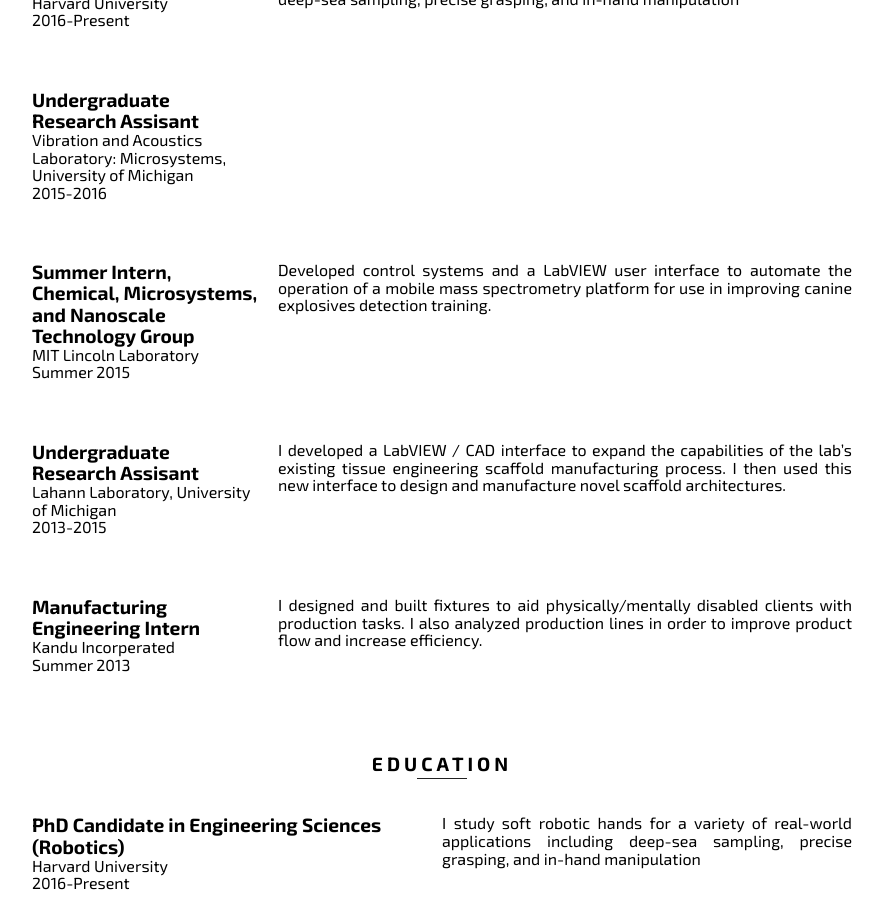
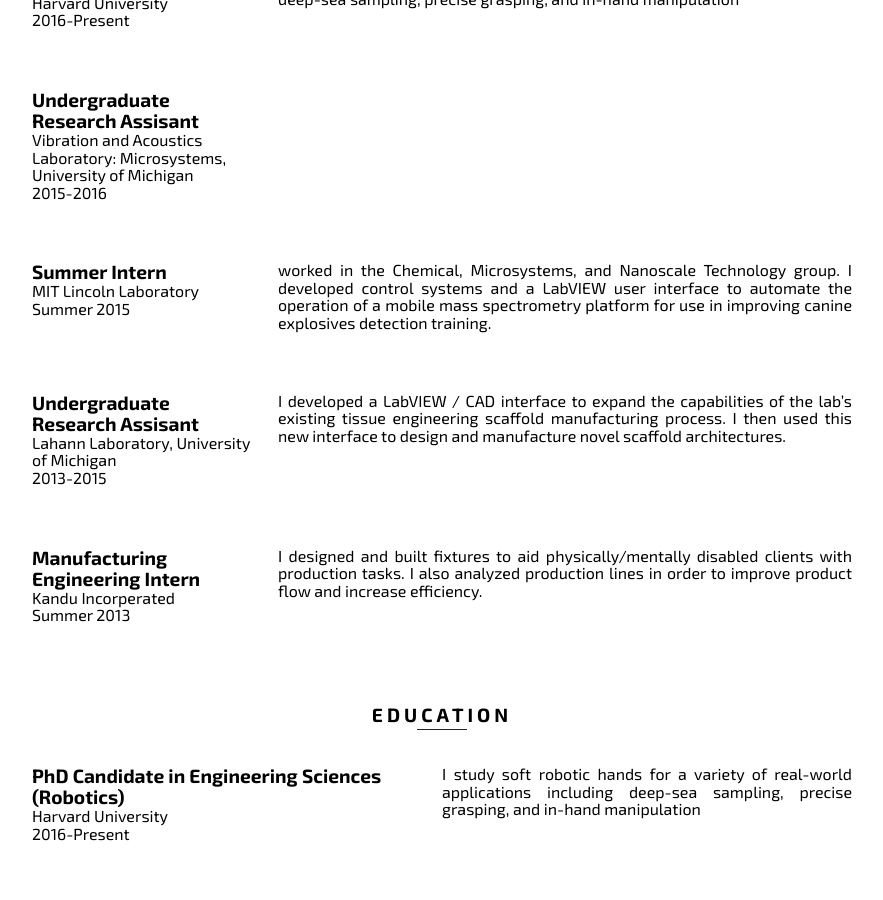
Before and after one commit to cbteeple/cbteeple.github.io, a Jekyll site: the page built from index.html, in a window 1280 px wide and 900 px high, scrolled down 751 px. Shown: the whole window, without its empty margins (198-1081 px from the left). Built offline with Jekyll 4.4.1, drawn with Linux system fonts in a browser that asks for light colours.

Commit message:
Update jobs.yml

```diff
--- a/_data/jobs.yml
+++ b/_data/jobs.yml
@@ -8,9 +8,9 @@
     description:
     period: 2015-2016
 
--   title: 'Summer Intern, Chemical, Microsystems, and Nanoscale Technology Group'
+-   title: 'Summer Intern'
     company: 'MIT Lincoln Laboratory'
-    description: Developed control systems and a LabVIEW user interface to automate the operation of a mobile mass spectrometry platform for use in improving canine explosives detection training.
+    description: worked in the Chemical, Microsystems, and Nanoscale Technology group. I developed control systems and a LabVIEW user interface to automate the operation of a mobile mass spectrometry platform for use in improving canine explosives detection training.
     period: 'Summer 2015'
 
 -   title: 'Undergraduate Research Assisant'
```
